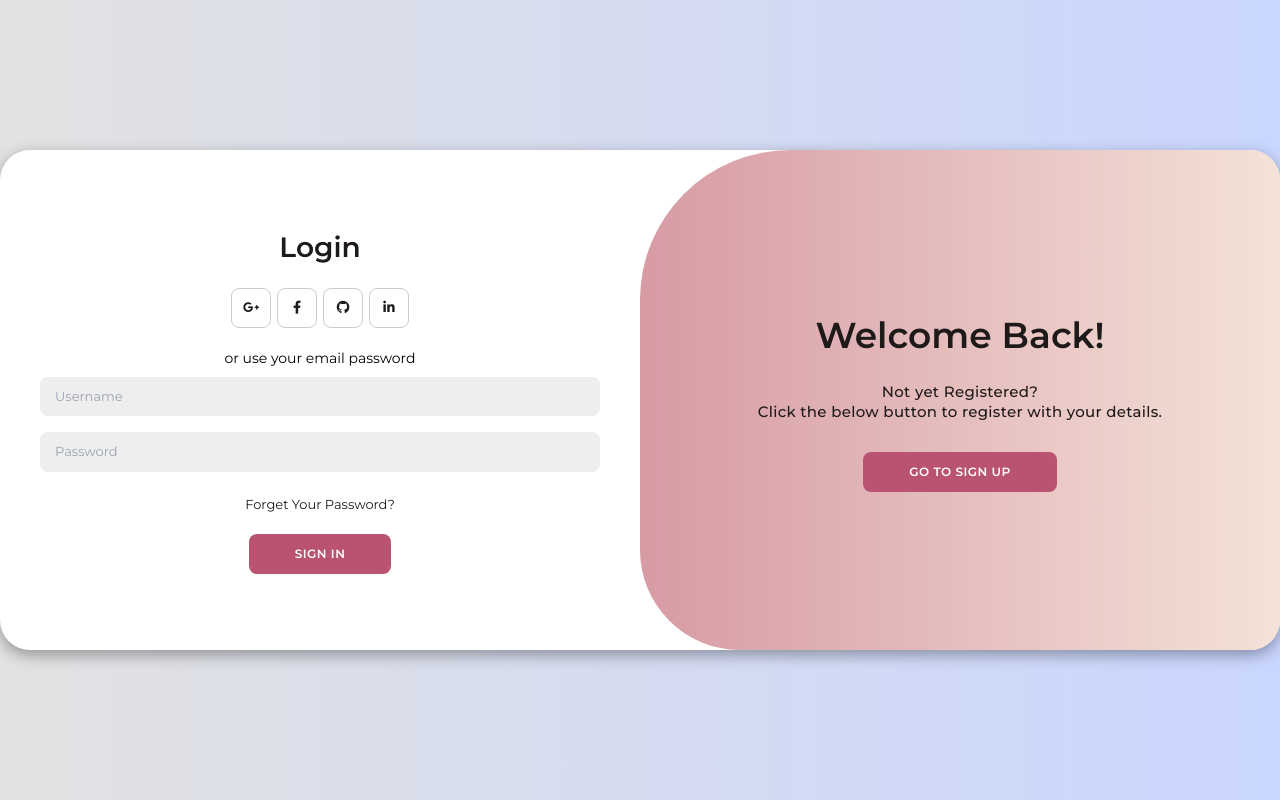
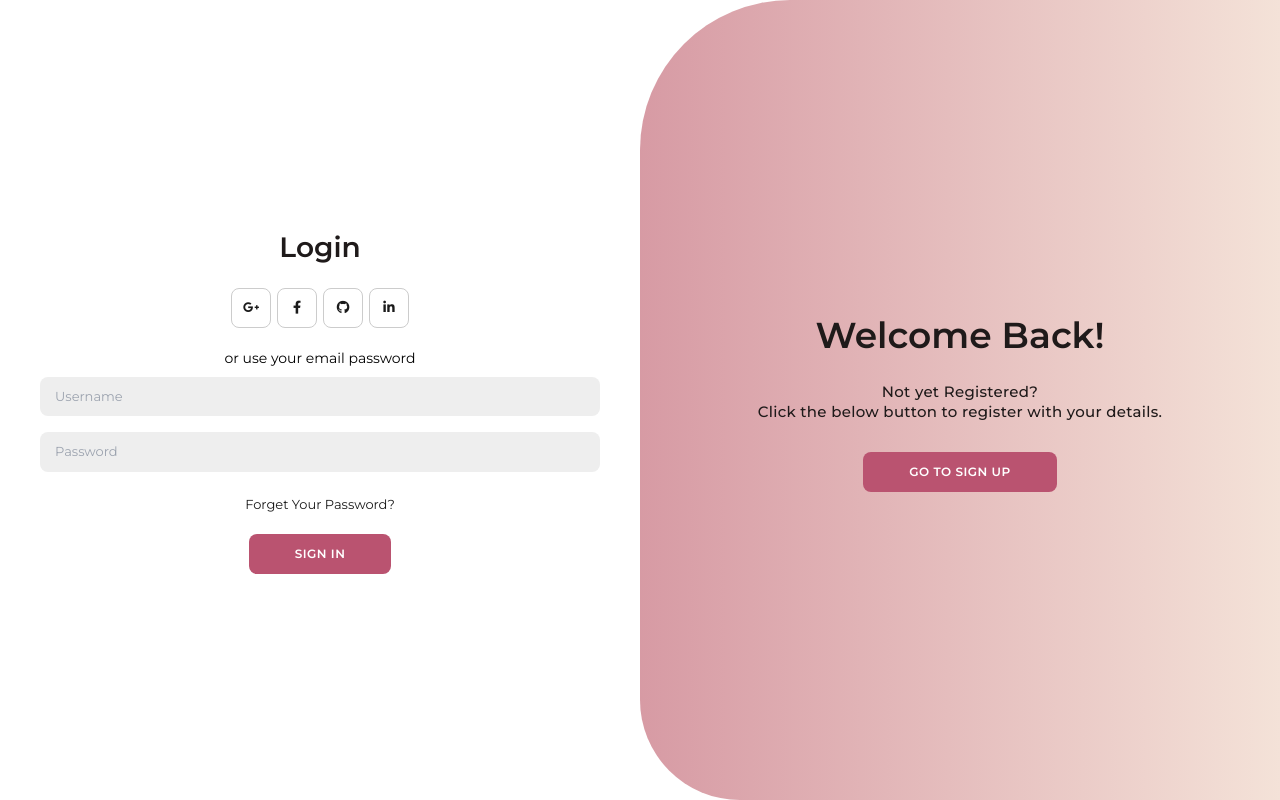
Before and after one commit to Akashog123/AI-Notes-App, a React (Vite) app: page /login in a window 1280 px wide. Built offline with nearby package versions, Linux system fonts and the light colour scheme.

Commit message:
made some simple css changes.

```diff
--- a/src/auth.css
+++ b/src/auth.css
@@ -6,18 +6,18 @@
   justify-content: center;
   flex-direction: column;
   height: 100vh;
+  width: 100vw;
 }
 
-/* Container: Main auth wrapper */
+/* Container: Full-screen auth wrapper */
 .container {
   background-color: #fff;
-    border-radius: 30px;
-    box-shadow: 0 5px 15px rgba(0, 0, 0, 0.35);
+  border-radius: 0;
+  box-shadow: none;
   position: relative;
   overflow: hidden;
-    width: 80%;
-    max-width: calc(500px * 1.15);
-    min-height: 500px;
+  width: 100vw;
+  height: 100vh;
 }
 
 /* Paragraph, span, and link styles for auth forms */
@@ -100,7 +100,8 @@
   width: 50%;
   z-index: 2;
 }
-.sign-in, .sign-up {
+.sign-in,
+.sign-up {
   display: inline-flex;
   justify-content: center;
   flex-direction: column;
@@ -121,11 +122,13 @@
   animation: move 0.6s;
 }
 @keyframes move {
-    0%, 49.99% {
+  0%,
+  49.99% {
     opacity: 0;
     z-index: 1;
   }
-    50%, 100% {
+  50%,
+  100% {
     opacity: 1;
     z-index: 5;
   }
@@ -159,7 +162,7 @@
 }
 .toggle {
   height: 100%;
-    background: linear-gradient(to right,#ba5370,#f4e2d8);
+  background: linear-gradient(to right, #ba5370, #f4e2d8);
   color: #000000;
   position: relative;
   left: -100%;
```
Lines whose indentation alone changed are shown as unchanged.
